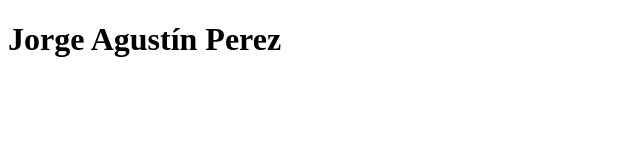
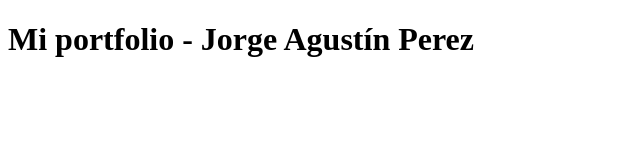
Before and after one commit to dpjagustin/practica-git, a plain HTML site: page index.html in a window 1280 px wide. Shown: the whole page, without its empty margins (0-640 px from the left). Drawn offline with Linux system fonts and the light colour scheme.

Commit message:
actualizacion

```diff
--- a/index.html
+++ b/index.html
@@ -10,8 +10,10 @@
     <body>
 
         <header>
-            <h1>Jorge Agustín Perez</h1>
+            <h1 class="titulo">Mi portfolio - Jorge Agustín Perez</h1>
         </header>
+
+
 
 
     </body>
```
